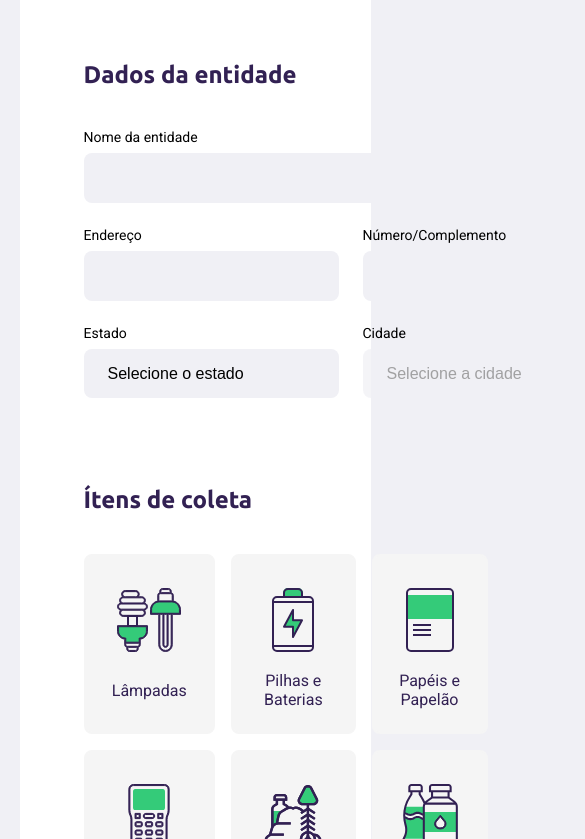
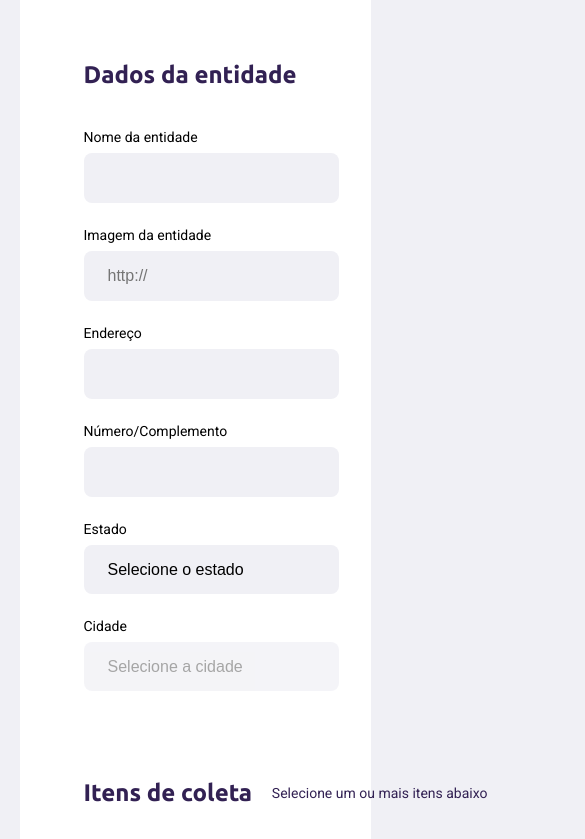
Before and after one commit to MarcosRuginski/nlw-rocketseat, a website: page src/views/create-point.html in a window 390 px wide. Shown: the part 365-1204 px from the top of the page, 585 px wide, since content can reach past the window. Drawn offline with nearby package versions, Linux system fonts and the light colour scheme; files that its build step writes are made by us from their sources; no server answers; files whose address does not match are found by name.

Commit message:
ajust styles

```diff
--- a/public/styles/create-point.css
+++ b/public/styles/create-point.css
@@ -46,10 +46,19 @@
 
 form legend {
   margin-bottom: 40px;
+  display: flex;
+  align-items: center;
+  justify-content: space-between;
+  width: 100%;
 }
 
 form legend h2 {
   font-size: 24px;
+}
+
+form legend span {
+  font-size: 14px;
+  color: var(--title-color);
 }
 
 form .field {
--- a/public/styles/responsive.css
+++ b/public/styles/responsive.css
@@ -27,6 +27,14 @@
   #page-search-results .cards img {
     height: 200px;
   }
+
+  #page-create-point .field-group {
+    flex-direction: column;
+  }
+
+  #page-create-point .field-group .field + .field {
+    margin-left: 0;
+  }
 }
 
 @media (min-width:1700px) {
--- a/src/views/create-point.html
+++ b/src/views/create-point.html
@@ -20,10 +20,20 @@
       <h2>Dados da entidade</h2>
     </legend>
 
-    <div class="field">
-      <label for="name">Nome da entidade</label>
-      <input type="text" name="name" required>
+    <div class="field-group">
+      <div class="field">
+        <label for="name">Nome da entidade</label>
+        <input type="text" name="name" required>
+      </div>
+
+      <div class="field">
+        <label for="name">Imagem da entidade</label>
+        <input type="url" name="image" placeholder="http://" required>
+      </div>
+
     </div>
+
+
 
     <div class="field-group">
       <div class="field">
@@ -61,7 +71,8 @@
 
   <fieldset>
     <legend>
-      <h2>Ítens de coleta</h2>
+      <h2>Itens de coleta</h2>
+      <span>Selecione um ou mais itens abaixo</span>
     </legend>
 
     <div class="items-grid">
```
